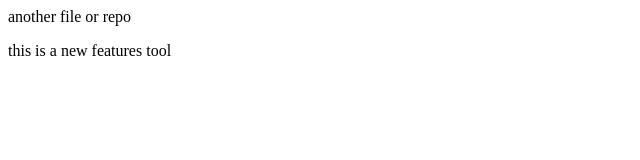
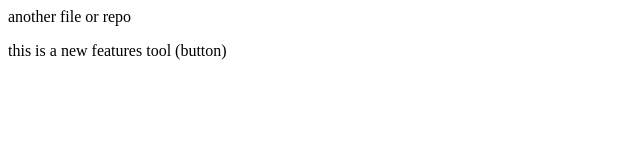
Before and after one commit to Developer-Rock/Local, a plain HTML site: page index.html in a window 1280 px wide. Shown: the full height of the page, 0-640 px from the left. Drawn offline with Linux system fonts and the light colour scheme.

```diff
--- a/index.html
+++ b/index.html
@@ -1,2 +1,2 @@
 <p>another file or repo</p>
-<p>this is a new features tool</p>
+<p>this is a new features tool (button)</p>
```
